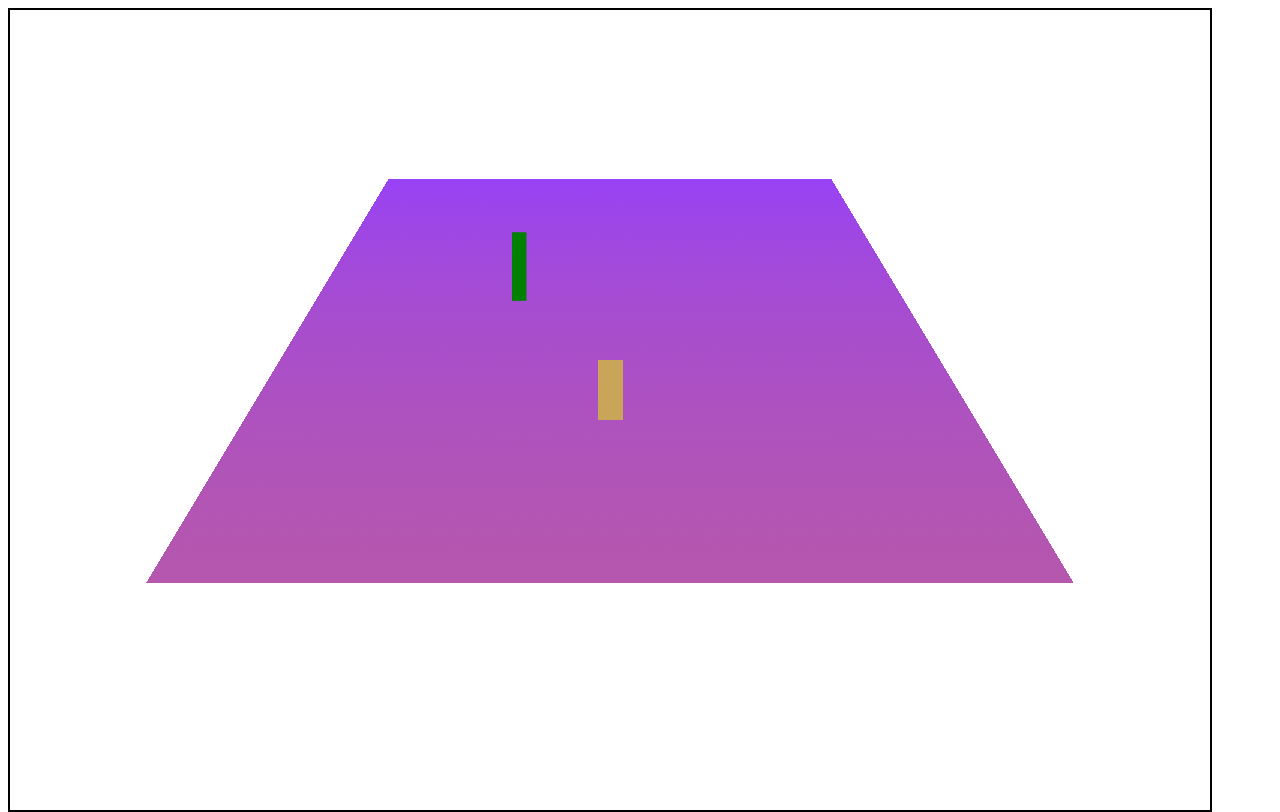
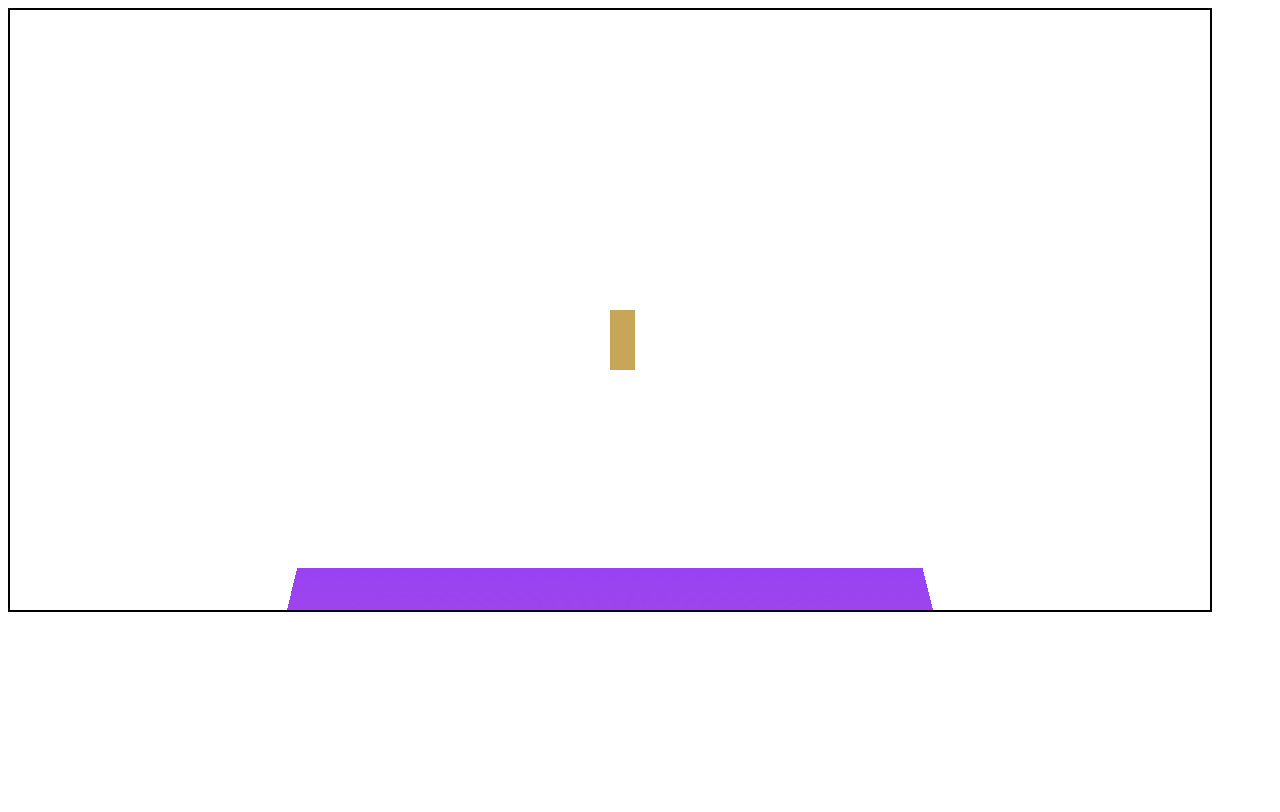
Before and after one commit to YuliaYassnyska/TEST_magic_world, a website with bundled scripts: page index.html in a window 1280 px wide. Built offline with nearby package versions, Linux system fonts and the light colour scheme.

Commit message:
created map part 1

```diff
--- /dev/null
+++ b/components/ground/functionality/createMap.js
@@ -0,0 +1,31 @@
+let map = [
+    [0, 0, 45],
+    [0, 600, 45],
+    [600, 0, 45],
+    [600, 600, 45],
+];
+
+export const createMap = (container) => {
+    for (let i = 0; i < map.length; i++) {
+        let ground = document.createElement('div');
+        ground.id = 'ground';
+        ground.className = ground.id + i;
+        ground.style.position = 'absolute';
+        //ground.style.transform = 'translate3d(' + map[i][0] + ',' + map[i][1] + ', -1000px) rotateX(' + map[i][2] + 'deg)';
+        container.append(ground);
+    }
+
+}
+
+export const moveMap = (posX, posY) => {
+    for (let i = 0; i < map.length; ++i)
+    {
+        let ground = document.querySelector('.ground' + i);
+        let x = (-posX) + map[i][0];
+        let y = (-posY) + map[i][1];
+
+        ground.style.transform =
+        "rotateX(45deg) " +
+        "translate3d(" + x + "px," + y + "px, -1000px) "
+    }
+}
--- a/components/ground/functionality/update.js
+++ b/components/ground/functionality/update.js
@@ -1,13 +1,12 @@
 import {PressRight, PressLeft, PressForward, PressBack} from "./keyboard.js"
+import {moveMap} from "./createMap.js"
 
-function groundPosition(x,y,rx) {
+function groundPosition(x,y) {
 	this.x = x;
 	this.y = y;
-	this.rx = rx;
 }
 
-let position = new groundPosition(0,0,45);
-let ground = document.getElementById("ground");
+let position = new groundPosition(0,0);
 
 export const update = () => {
 
@@ -23,8 +22,6 @@ export const update = () => {
 
 	// Изменяем координаты мира (для отображения)
 
-	ground.style.transform =
-	"rotateX(" + (position.rx) + "deg)" +
-	"translate3d(" + (-position.x) + "px," + (-position.y) + "px," + 0 + "px)";
+	moveMap(position.x, position.y);
 
 };
--- a/components/ground/index.js
+++ b/components/ground/index.js
@@ -1,6 +1,9 @@
 import { keydown, keyup} from "./functionality/keyboard.js"
 import {update} from "./functionality/update.js"
 import {addTree} from "../tree/functionality/addTree.js"
+import {createMap} from "./functionality/createMap.js"
+
+/////////////////////////////////////////////////////////////////////////////
 
 // Обработчик нажатия клавиш
 document.addEventListener("keydown", keydown);
@@ -8,17 +11,21 @@ document.addEventListener("keydown", keydown);
 // Обработчик отжатия клавиш
 document.addEventListener("keyup", keyup);
 
+/////////////////////////////////////////////////////////////////////////////
+
 let container = document.getElementById('container');
+
+createMap(container);
+
+
+
+
+/////////////////////////////////////////////////////////////////////////////
+
+/////////////////////////////////////////////////////////////////////////////
+
+setInterval(update,10);
+
 let player = document.createElement('div');
 player.id = 'player';
 container.appendChild(player);
-
-
-let ground = document.querySelector("#ground");
-
-///////////////////////////////////////////
-addTree(ground);
-
-
-
-setInterval(update,10);
--- a/components/ground/style.css
+++ b/components/ground/style.css
@@ -1,29 +1,28 @@
 #container {
     position:absolute;
 	width:1200px;
-	height:800px;
+	height:600px;
 	border:2px solid #000000;
-    perspective:600px;
+    perspective:1000px;
     overflow:hidden;
 }
 
 #ground {
     width: 600px;
     height: 600px;
-    margin-left: auto;
-    margin-right: auto;
     background: linear-gradient(to top, #b557ad, #9842f5);
-    transform:translate3d(200px, 0, 0) rotateX(45deg);
+    /* transform: rotateX(45deg); */
     transform-style: preserve-3d;
 }
 
 #player {
     width: 25px;
     height: 60px;
+    position:absolute;
     margin-left: auto;
     margin-right: auto;
     background-color: rgb(201, 165, 89);
-    transform: translateY(-250px);
+    transform: translate3d(600px, 300px, 0px)
 }
 
 #tree {
--- a/index.html
+++ b/index.html
@@ -7,7 +7,6 @@
 </HEAD>
 <BODY>
 	<div id="container">
-		<div id="ground"></div>
 	</div>
 </BODY>
 </HTML>
--- a/package.json
+++ b/package.json
@@ -2,7 +2,7 @@
   "name": "magic_world",
   "version": "1.0.0",
   "description": "Our magic game",
-  "main": "index.js",
+  "main": "./components/ground/index.js",
   "scripts": {
     "type": "module",
     "test": "echo \"Error: no test specified\" && exit 1"
```
